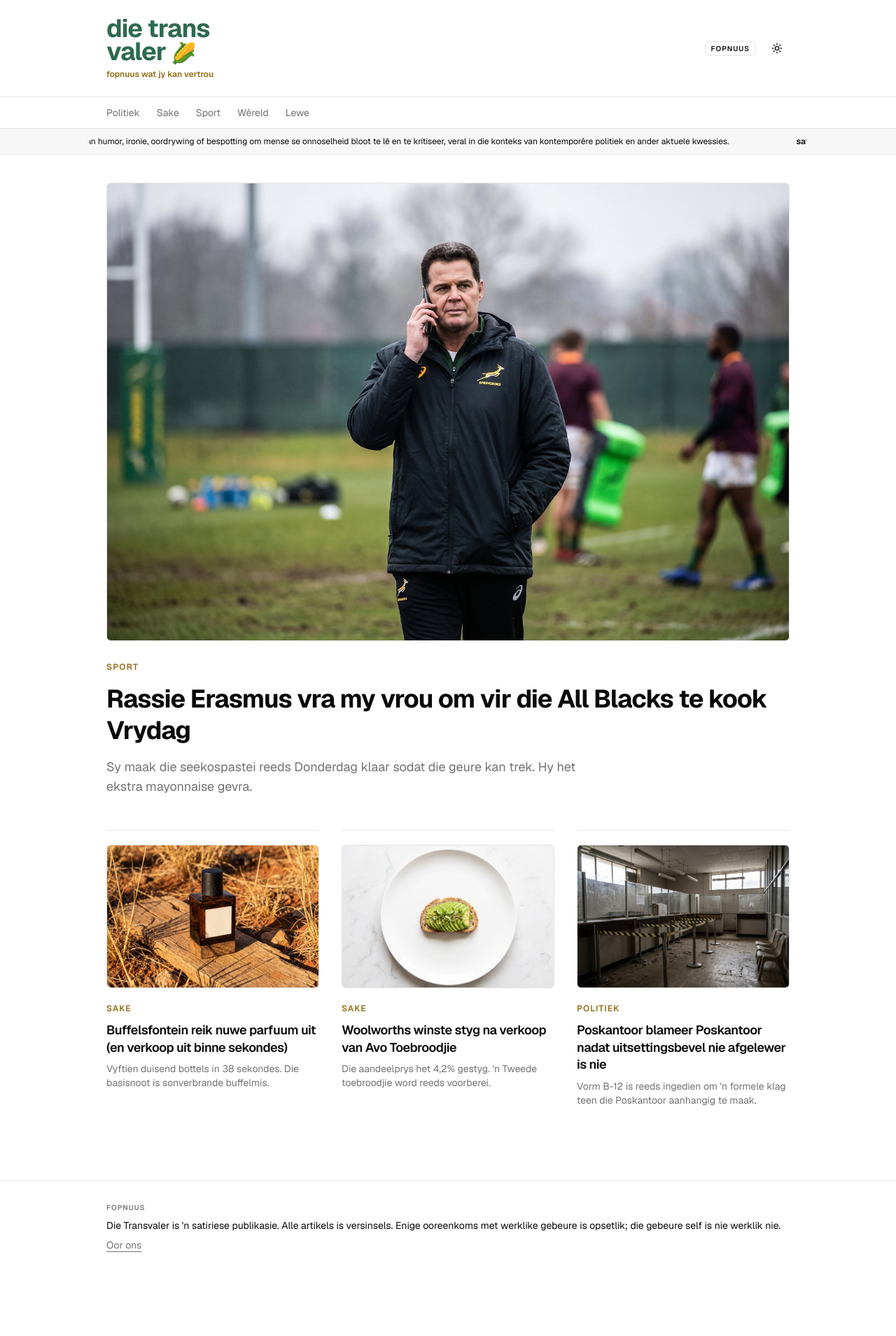
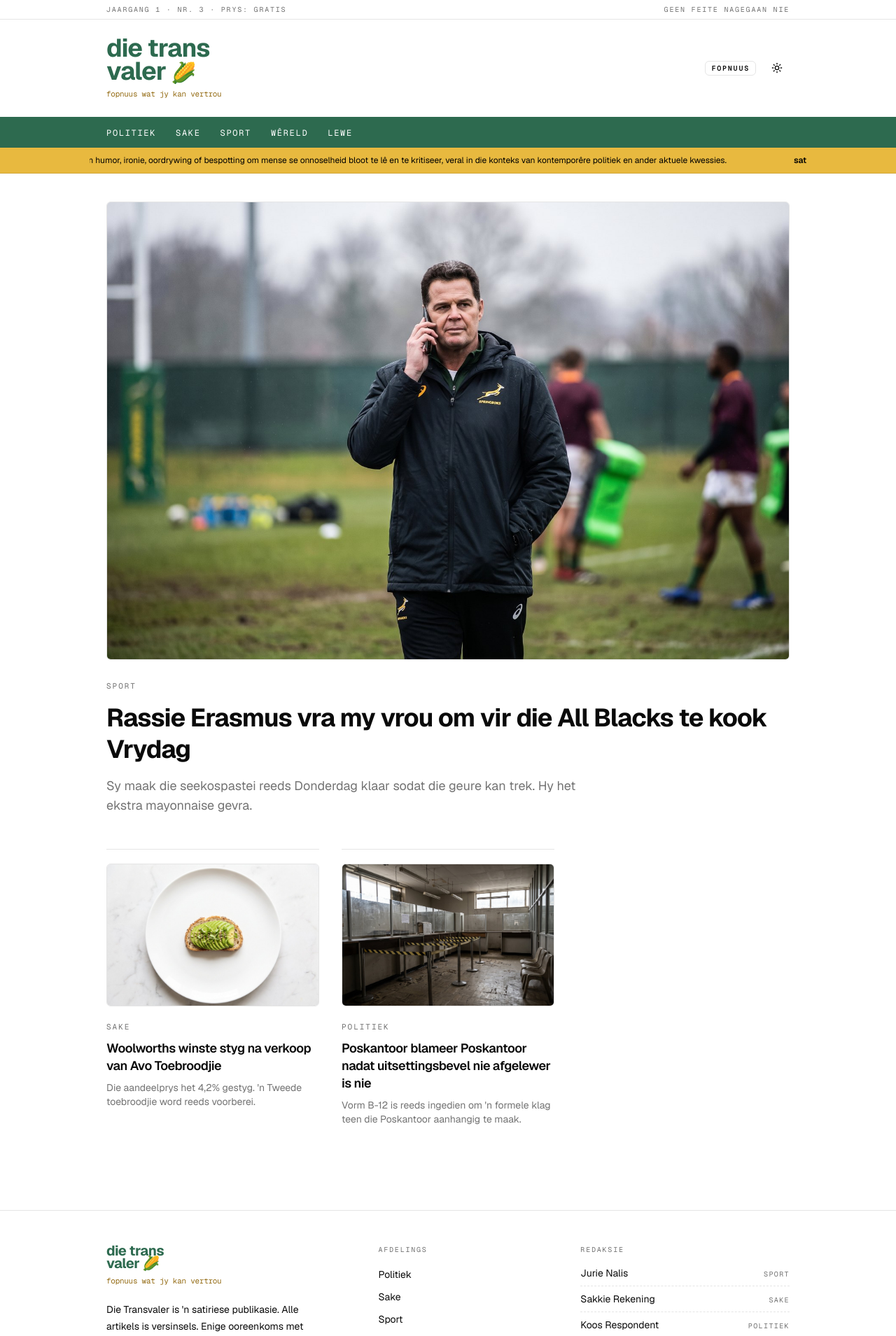
Before and after one commit to pieterbothma/dietransvaler, a Next.js app: page / in a window 1280 px wide. Shown: the top 1909 px of the page at 70% size. Before the commit the page ends 1821 px from the top, so only its background shows below. Built offline with nearby package versions, Linux system fonts and the light colour scheme.

Commit message:
Herontwerp: groen navigasiebalk, goue satire-lint, mono-detail en 'n volwaardige voetskrif

```diff
--- a/content/artikels/buffelsfontein-parfuum.mdx
+++ /dev/null
@@ -1,18 +0,0 @@
----
-titel: "Buffelsfontein reik nuwe parfuum uit (en verkoop uit binne sekondes)"
-uittreksel: "Vyftien duisend bottels in 38 sekondes. Die basisnoot is sonverbrande buffelmis."
-kategorie: sake
-datum: 2026-08-24
-skrywer: "Sakkie Rekening"
-prent: /prente/buffelsfontein-spoor.jpg
-prentAlt: "'n Donker glasbottel manskoeloni op verweerde hout, met droë veldgras en rooi stof daarom."
-prentBronskrif: "Fotograaf: Flash Potgieter. Gegenereerde illustrasie, nie 'n regte foto nie."
----
-
-Die manshandelsmerk Buffelsfontein het Donderdagoggend sy nuwe mansparfuum, *Spoor*, amptelik bekendgestel, waarna die aanvanklike voorraad van 15 000 bottels binne 38 sekondes uitverkoop het. Die maatskappy se aanlyn winkel het stiptelik om 08:00 oopgemaak en teen 08:00:38 was die hele besending, teen R850 per 100 ml-bottel, reeds betaal en verwerk.
-
-Volgens die produkbeskrywing is *Spoor* ontwikkel om die rou aromas van die Suid-Afrikaanse platteland vas te vang. Die geurprofiel open met vars bogrond en klam lusern, gevolg deur 'n hartnoot van vars kraalmis en diesel, met 'n blywende basisnoot van sonverbrande buffelmis en getuieleer.
-
-"Ons wou doelbewus wegbeweeg van die tipiese sitrus- en laventelgeure van Europese modahuise wat glad nie by die plaaslike leefstyl pas nie," het Buffelsfontein se hoof van produkontwikkeling, mnr. Kobus Venter, gesê. "Ons verbruikers soek egtheid. Wanneer 'n man by 'n vertrek instap, behoort mense dadelik te weet hy kom reguit van die kraal af."
-
-'n Tweede besending van 25 000 eenhede word tans voorberei en sal na verwagting op 15 Junie beskikbaar wees. Intussen word verseëlde bottels reeds op aanlyn platforms teen tot R3 200 elk herverkoop.
--- a/src/app/artikel/[slug]/page.tsx
+++ b/src/app/artikel/[slug]/page.tsx
@@ -59,9 +59,9 @@ export default async function ArtikelBladsy({ params }: Props) {
             className="size-10 rounded-full border object-cover grayscale"
           />
         )}
-        <p className="text-sm text-muted-foreground">
+        <p className="text-sm text-foreground">
           {artikel.skrywer} ·{' '}
-          <time dateTime={artikel.datum}>
+          <time dateTime={artikel.datum} className="font-mono text-xs uppercase tracking-[0.12em] text-muted-foreground">
             {new Date(artikel.datum).toLocaleDateString('af-ZA', {
               day: 'numeric',
               month: 'long',
@@ -82,7 +82,7 @@ export default async function ArtikelBladsy({ params }: Props) {
             priority
           />
           {artikel.prentBronskrif && (
-            <figcaption className="mt-2 text-xs text-muted-foreground">
+            <figcaption className="mt-2 font-mono text-[11px] leading-5 text-muted-foreground">
               {artikel.prentBronskrif}
             </figcaption>
           )}
@@ -93,6 +93,12 @@ export default async function ArtikelBladsy({ params }: Props) {
         <ArtikelInhoud inhoud={artikel.inhoud} />
       </div>
 
+      {/* End-of-article mark. Papers use a dingbat here; ours is the mielie
+          from the masthead, doing the same job. */}
+      <p aria-hidden className="mt-10 text-center text-sm opacity-60">
+        🌽
+      </p>
+
     </article>
   )
 }
--- a/src/app/globals.css
+++ b/src/app/globals.css
@@ -41,6 +41,8 @@
   --color-card: var(--card);
   --color-merk-groen: var(--merk-groen);
   --color-merk-goud: var(--merk-goud);
+  --color-merk-goud-helder: var(--merk-goud-helder);
+  --color-merk-groen-band: var(--merk-groen-band);
   --radius-sm: calc(var(--radius) * 0.6);
   --radius-md: calc(var(--radius) * 0.8);
   --radius-lg: var(--radius);
@@ -86,6 +88,13 @@
 
   --merk-groen: #2d6a4f;
   --merk-goud: #946c15;
+  /* Fill gold: the logo's gold, for bands carrying BLACK text.
+     Distinct from --merk-goud, which is darkened to pass AA as text on white. */
+  --merk-goud-helder: #e8b93f;
+  /* Band green: a FILL that carries white text, so it stays dark in both
+     themes. --merk-groen is lightened in dark mode for text ON dark, which
+     is the opposite job and fails contrast under white. */
+  --merk-groen-band: #2d6a4f;
 }
 
 .dark {
@@ -123,6 +132,8 @@
 
   --merk-groen: #4c9a77;
   --merk-goud: #e8b752;
+  --merk-goud-helder: #d8a52f;
+  --merk-groen-band: #26533f;
 }
 
 @layer base {
--- a/src/components/kategorie-merker.tsx
+++ b/src/components/kategorie-merker.tsx
@@ -1,11 +1,15 @@
 import Link from 'next/link'
 import { kategorieNaam, type Kategorie } from '@/lib/inhoud'
 
+/**
+ * Section eyebrow. Deliberately monochrome: the brand colours now carry the nav
+ * and the disclaimer band, and gold text directly beneath a gold band reads muddy.
+ */
 export function KategorieMerker({ kategorie }: { kategorie: Kategorie }) {
   return (
     <Link
       href={`/kategorie/${kategorie}`}
-      className="text-xs font-semibold uppercase tracking-widest text-merk-goud"
+      className="font-mono text-[11px] uppercase tracking-[0.18em] text-muted-foreground transition-colors hover:text-foreground"
     >
       {kategorieNaam(kategorie)}
     </Link>
--- a/src/components/masthead.tsx
+++ b/src/components/masthead.tsx
@@ -4,7 +4,20 @@ import { TemaWisselaar } from '@/components/tema-wisselaar'
 
 export function Masthead() {
   return (
-    <header className="border-b">
+    <header>
+      {/* Dateline strip. Real papers carry issue and price here; ours carries the
+          one piece of production information that actually matters. */}
+      <div className="border-b">
+        <div className="mx-auto flex max-w-5xl items-center justify-between gap-4 px-6 py-1.5">
+          <p className="font-mono text-[10px] uppercase tracking-[0.18em] text-muted-foreground">
+            Jaargang 1 · Nr. 3 · Prys: Gratis
+          </p>
+          <p className="hidden font-mono text-[10px] uppercase tracking-[0.18em] text-muted-foreground sm:block">
+            Geen feite nagegaan nie
+          </p>
+        </div>
+      </div>
+
       <div className="mx-auto flex max-w-5xl items-center justify-between px-6 py-6">
         {/* The wordmark is stacked to match the logo. The visual split would read
             as two separate words to a screen reader, so the link carries the real
@@ -23,26 +36,31 @@ export function Masthead() {
               valer <span className="text-[0.8em]">🌽</span>
             </span>
           </span>
-          <span aria-hidden className="mt-2 text-xs font-semibold text-merk-goud">
+          <span
+            aria-hidden
+            className="mt-2 font-mono text-[11px] tracking-tight text-merk-goud"
+          >
             fopnuus wat jy kan vertrou
           </span>
         </Link>
 
         <div className="flex items-center gap-3">
-          <span className="rounded-sm border px-2 py-0.5 text-[10px] font-semibold uppercase tracking-widest text-foreground">
+          <span className="rounded-sm border px-2 py-0.5 font-mono text-[10px] font-semibold uppercase tracking-[0.18em] text-foreground">
             Fopnuus
           </span>
           <TemaWisselaar />
         </div>
       </div>
 
-      <nav className="border-t">
-        <ul className="mx-auto flex max-w-5xl gap-6 px-6 py-3 text-sm">
+      {/* Section nav sits on the brand green — the one place navigation and brand
+          are the same thing. White on it measures 6.4:1 in light, 8.6:1 in dark. */}
+      <nav className="bg-merk-groen-band">
+        <ul className="mx-auto flex max-w-5xl gap-7 overflow-x-auto px-6 py-2.5">
           {KATEGORIEE.map((kategorie) => (
             <li key={kategorie.slug}>
               <Link
                 href={`/kategorie/${kategorie.slug}`}
-                className="text-muted-foreground transition-colors hover:text-foreground"
+                className="whitespace-nowrap font-mono text-xs uppercase tracking-[0.14em] text-white underline-offset-4 transition-colors hover:underline focus-visible:underline"
               >
                 {kategorie.naam}
               </Link>
--- a/src/components/satire-lint.tsx
+++ b/src/components/satire-lint.tsx
@@ -27,13 +27,13 @@ export function SatireLint() {
 
   return (
     <div
-      className="group border-b bg-foreground/[0.03]"
+      className="group border-b border-black/10 bg-merk-goud-helder text-black"
       role="note"
       aria-label="Wat satire beteken"
       tabIndex={0}
     >
       <div className="mx-auto max-w-5xl overflow-hidden px-6 py-2 motion-reduce:overflow-visible">
-        <p className="w-max animate-satire-lint whitespace-nowrap text-xs leading-5 text-foreground group-hover:[animation-play-state:paused] group-focus:[animation-play-state:paused] motion-reduce:w-auto motion-reduce:animate-none motion-reduce:whitespace-normal">
+        <p className="w-max animate-satire-lint whitespace-nowrap text-xs leading-5 text-black group-hover:[animation-play-state:paused] group-focus:[animation-play-state:paused] motion-reduce:w-auto motion-reduce:animate-none motion-reduce:whitespace-normal">
           <span className="pr-24">{teks}</span>
           {/* Duplicate makes the loop seamless. Hidden from assistive tech so the
               definition is not announced twice, and dropped under reduced motion. */}
--- a/src/components/voetskrif.tsx
+++ b/src/components/voetskrif.tsx
@@ -1,22 +1,87 @@
 import Link from 'next/link'
+import { KATEGORIEE } from '@/lib/inhoud'
+import { REDAKSIE } from '@/lib/redaksie'
 
+/**
+ * Footer as a newspaper colophon: the staff masthead, the sections, and the
+ * disclaimer. Real papers print who made the thing; printing ours is both the
+ * convention and the joke, since the staff are as invented as the news.
+ */
 export function Voetskrif() {
   return (
-    <footer className="mt-16 border-t">
-      <div className="mx-auto max-w-5xl space-y-2 px-6 py-8 text-sm text-muted-foreground">
-        <p className="font-semibold uppercase tracking-widest text-[10px]">
-          Fopnuus
-        </p>
-        <p className="text-foreground">
-          Die Transvaler is 'n satiriese publikasie. Alle artikels is versinsels.
-          Enige ooreenkoms met werklike gebeure is opsetlik; die gebeure self is
-          nie werklik nie.
-        </p>
-        <p>
-          <Link href="/oor-ons" className="underline underline-offset-4">
+    <footer className="mt-20 border-t">
+      <div className="mx-auto max-w-5xl px-6 py-12">
+        <div className="grid gap-10 sm:grid-cols-2 lg:grid-cols-[1.4fr_1fr_1.2fr]">
+          {/* Identity */}
+          <div>
+            <p className="text-xl font-bold leading-[0.92] tracking-tight text-merk-groen">
+              <span className="block">die trans</span>
+              <span className="block">valer 🌽</span>
+            </p>
+            <p className="mt-2 font-mono text-[11px] tracking-tight text-merk-goud">
+              fopnuus wat jy kan vertrou
+            </p>
+            <p className="mt-5 max-w-xs text-sm leading-6 text-foreground">
+              Die Transvaler is &apos;n satiriese publikasie. Alle artikels is
+              versinsels. Enige ooreenkoms met werklike gebeure is opsetlik; die
+              gebeure self is nie werklik nie.
+            </p>
+          </div>
+
+          {/* Sections */}
+          <nav aria-labelledby="voet-afdelings">
+            <h2
+              id="voet-afdelings"
+              className="font-mono text-[10px] uppercase tracking-[0.18em] text-muted-foreground"
+            >
+              Afdelings
+            </h2>
+            <ul className="mt-4 space-y-2">
+              {KATEGORIEE.map((k) => (
+                <li key={k.slug}>
+                  <Link
+                    href={`/kategorie/${k.slug}`}
+                    className="text-sm text-foreground underline-offset-4 hover:underline"
+                  >
+                    {k.naam}
+                  </Link>
+                </li>
+              ))}
+            </ul>
+          </nav>
+
+          {/* Colophon */}
+          <div>
+            <h2 className="font-mono text-[10px] uppercase tracking-[0.18em] text-muted-foreground">
+              Redaksie
+            </h2>
+            <ul className="mt-4 space-y-2">
+              {REDAKSIE.map((lid) => (
+                <li
+                  key={lid.naam}
+                  className="flex items-baseline justify-between gap-4 border-b border-dashed pb-2 last:border-0"
+                >
+                  <span className="text-sm text-foreground">{lid.naam}</span>
+                  <span className="shrink-0 font-mono text-[10px] uppercase tracking-[0.14em] text-muted-foreground">
+                    {lid.rol}
+                  </span>
+                </li>
+              ))}
+            </ul>
+          </div>
+        </div>
+
+        <div className="mt-10 flex flex-col gap-3 border-t pt-6 sm:flex-row sm:items-center sm:justify-between">
+          <p className="font-mono text-[10px] uppercase tracking-[0.18em] text-muted-foreground">
+            Fopnuus · Niks hierin het gebeur nie
+          </p>
+          <Link
+            href="/oor-ons"
+            className="text-sm text-foreground underline underline-offset-4"
+          >
             Oor ons
           </Link>
-        </p>
+        </div>
       </div>
     </footer>
   )
--- /dev/null
+++ b/src/lib/redaksie.ts
@@ -0,0 +1,13 @@
+/**
+ * The paper's masthead. Printed in the footer colophon, the way a real paper
+ * prints who made it.
+ *
+ * Bylines in article frontmatter should use a `naam` from this list, so the
+ * colophon and the articles never disagree about who works here.
+ */
+export const REDAKSIE = [
+  { naam: 'Jurie Nalis', rol: 'Sport' },
+  { naam: 'Sakkie Rekening', rol: 'Sake' },
+  { naam: 'Koos Respondent', rol: 'Politiek' },
+  { naam: 'Flash Potgieter', rol: 'Fotografie' },
+] as const
```
Also changed, not shown: public/prente/buffelsfontein-spoor.jpg (deleted).
